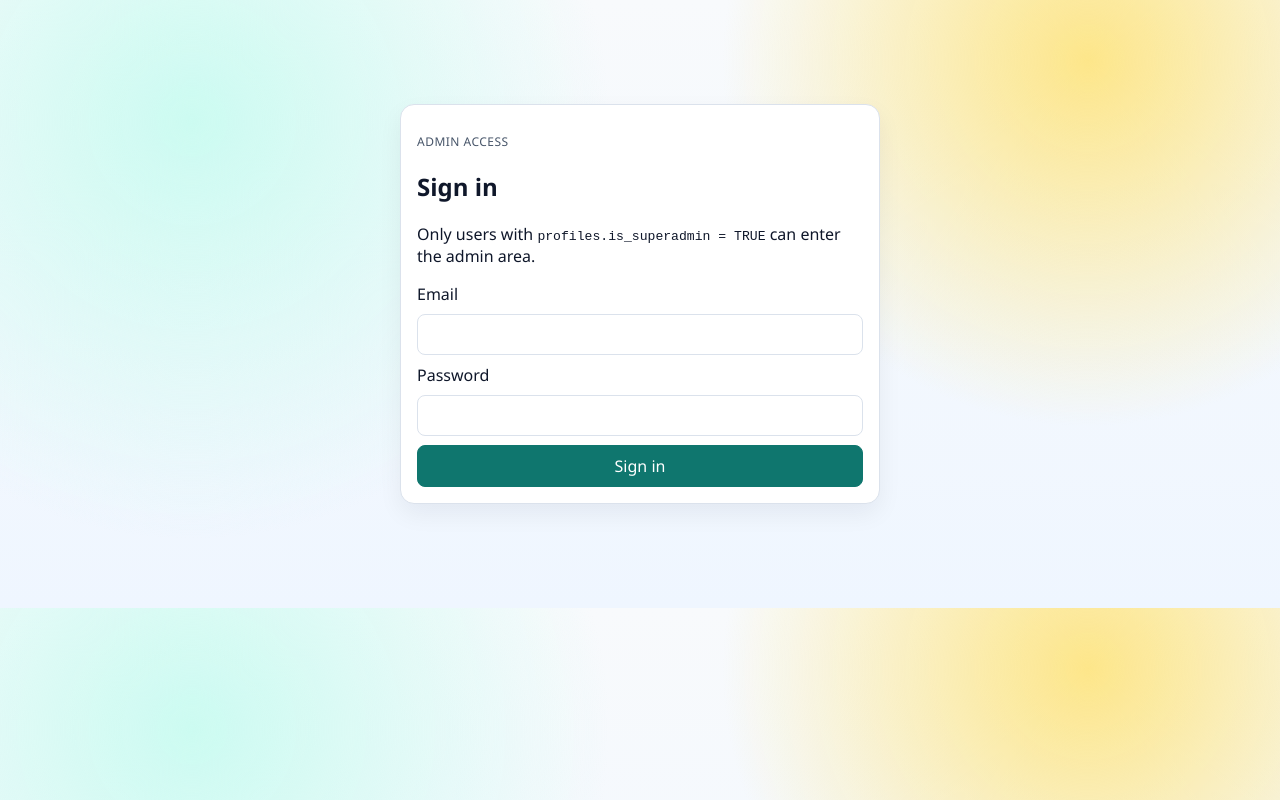
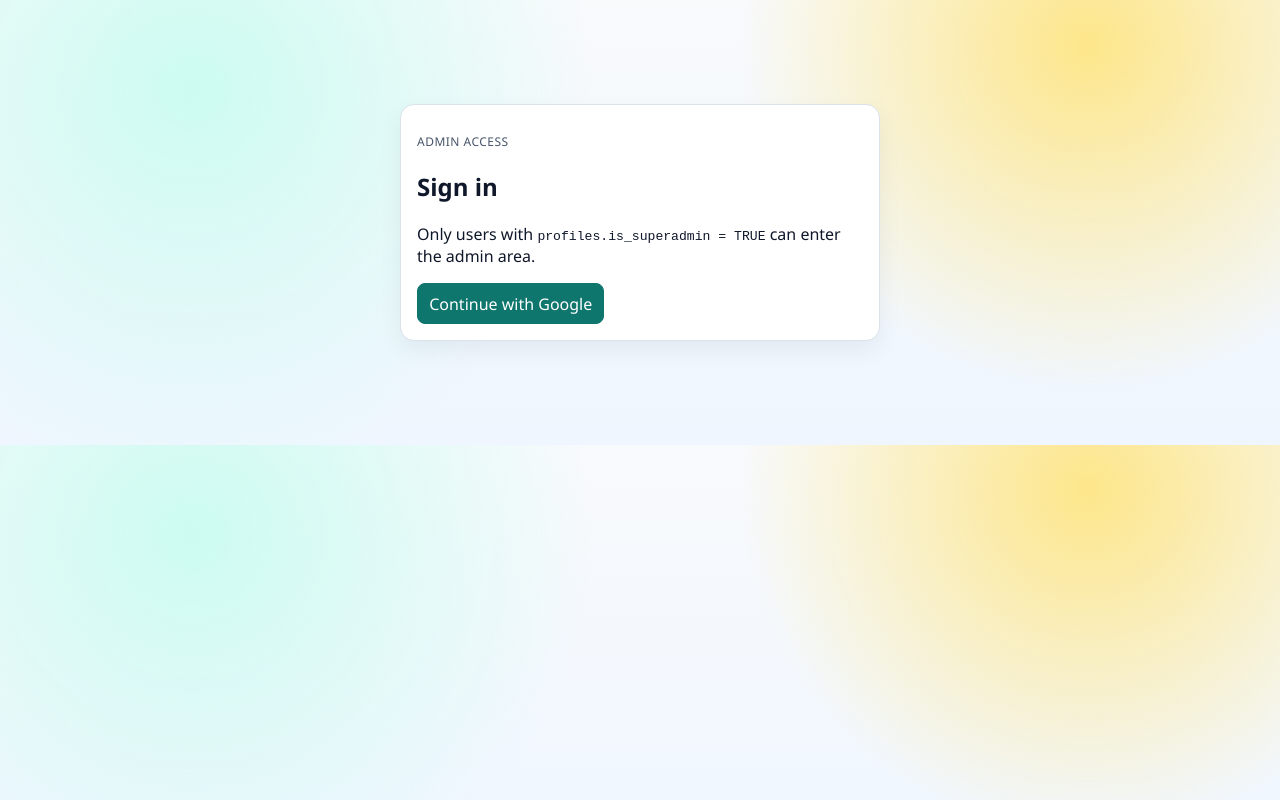
Before and after one commit to chesthairdude/humor-project-2, a Next.js app: page /login in a window 1280 px wide. Built offline with nearby package versions, Linux system fonts and the light colour scheme.

Commit message:
Restrict admin login to Google OAuth only

```diff
--- a/app/login/LoginForm.js
+++ b/app/login/LoginForm.js
@@ -1,50 +1,37 @@
 "use client";
 
 import { useState } from "react";
-import { useRouter } from "next/navigation";
 import { createClient } from "@/lib/supabase/client";
 
 export default function LoginForm({ next = "/admin" }) {
-  const router = useRouter();
   const [error, setError] = useState("");
   const [loading, setLoading] = useState(false);
 
-  async function onSubmit(event) {
-    event.preventDefault();
+  async function onGoogleSignIn() {
     setError("");
     setLoading(true);
 
-    const formData = new FormData(event.currentTarget);
-    const email = String(formData.get("email") || "").trim();
-    const password = String(formData.get("password") || "");
+    const supabase = createClient();
+    const safeNext = next.startsWith("/") ? next : "/admin";
+    const redirectTo = `${window.location.origin}${safeNext}`;
 
-    const supabase = createClient();
-    const { error: signInError } = await supabase.auth.signInWithPassword({
-      email,
-      password
+    const { error: signInError } = await supabase.auth.signInWithOAuth({
+      provider: "google",
+      options: { redirectTo }
     });
 
-    setLoading(false);
-
     if (signInError) {
+      setLoading(false);
       setError(signInError.message);
-      return;
     }
-
-    router.push(next);
-    router.refresh();
   }
 
   return (
-    <form className="inline" onSubmit={onSubmit}>
-      <label htmlFor="email">Email</label>
-      <input id="email" name="email" type="email" required />
-      <label htmlFor="password">Password</label>
-      <input id="password" name="password" type="password" required />
-      <button type="submit" disabled={loading}>
-        {loading ? "Signing in..." : "Sign in"}
+    <div className="inline">
+      <button type="button" onClick={onGoogleSignIn} disabled={loading}>
+        {loading ? "Redirecting..." : "Continue with Google"}
       </button>
       {error ? <p className="error">{error}</p> : null}
-    </form>
+    </div>
   );
 }
```
